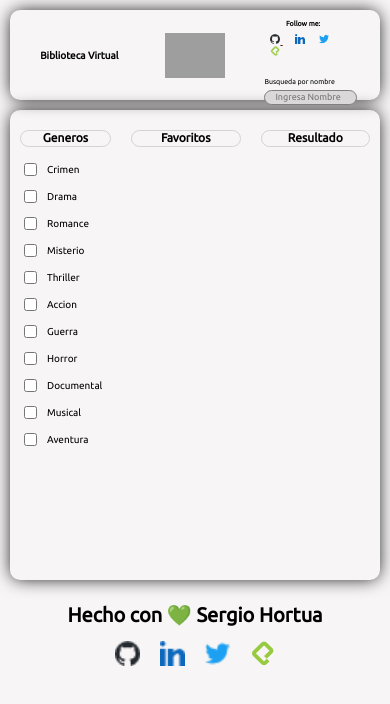
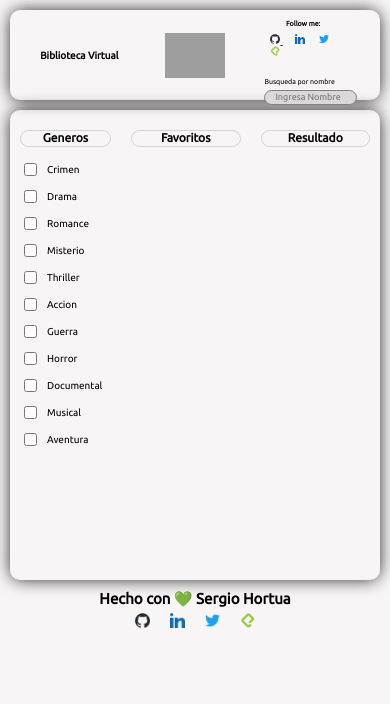
Before and after one commit to sergiohortua/Library, a website with bundled scripts: page index.html in a window 390 px wide. Built offline with nearby package versions, Linux system fonts and the light colour scheme; grey boxes are pictures that could not be loaded.

Commit message:
feature-mediaquery-375

```diff
--- a/style/style.css
+++ b/style/style.css
@@ -301,4 +301,30 @@ footer {
       font-size: 0.8rem;
       height: 5.5rem;
     }
+    footer{
+      height: 5rem;
+    }
+    footer div h1{
+      font-size: 1.5rem;
+      margin: 0 0 0.2rem 0;
+    }
+    .redesF {
+      margin: 0.5rem 0 0 0 ;
+    }
+
+    .redesF a img {
+      width: 1.5rem;
+      height: 1.5rem;
   }
+  }
+  @media screen and (max-width: 375px){
+    .redes h3{
+      padding-right: 1rem;
+    }
+    .redes a{
+      margin: 0 0.4rem 0 0.4rem;
+    }
+    .form-group label{
+      margin-top: 0;
+    }
+  }
```
